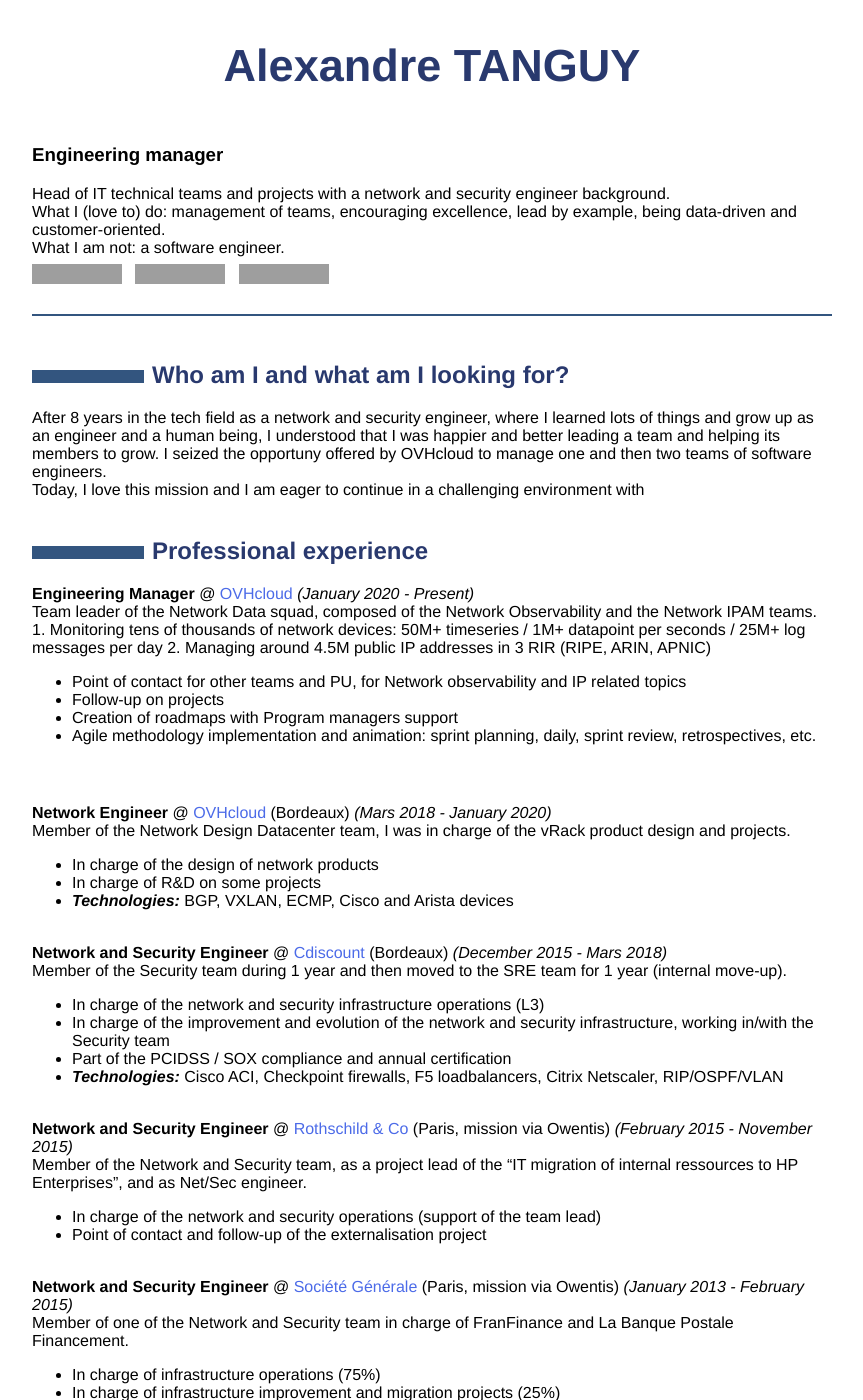
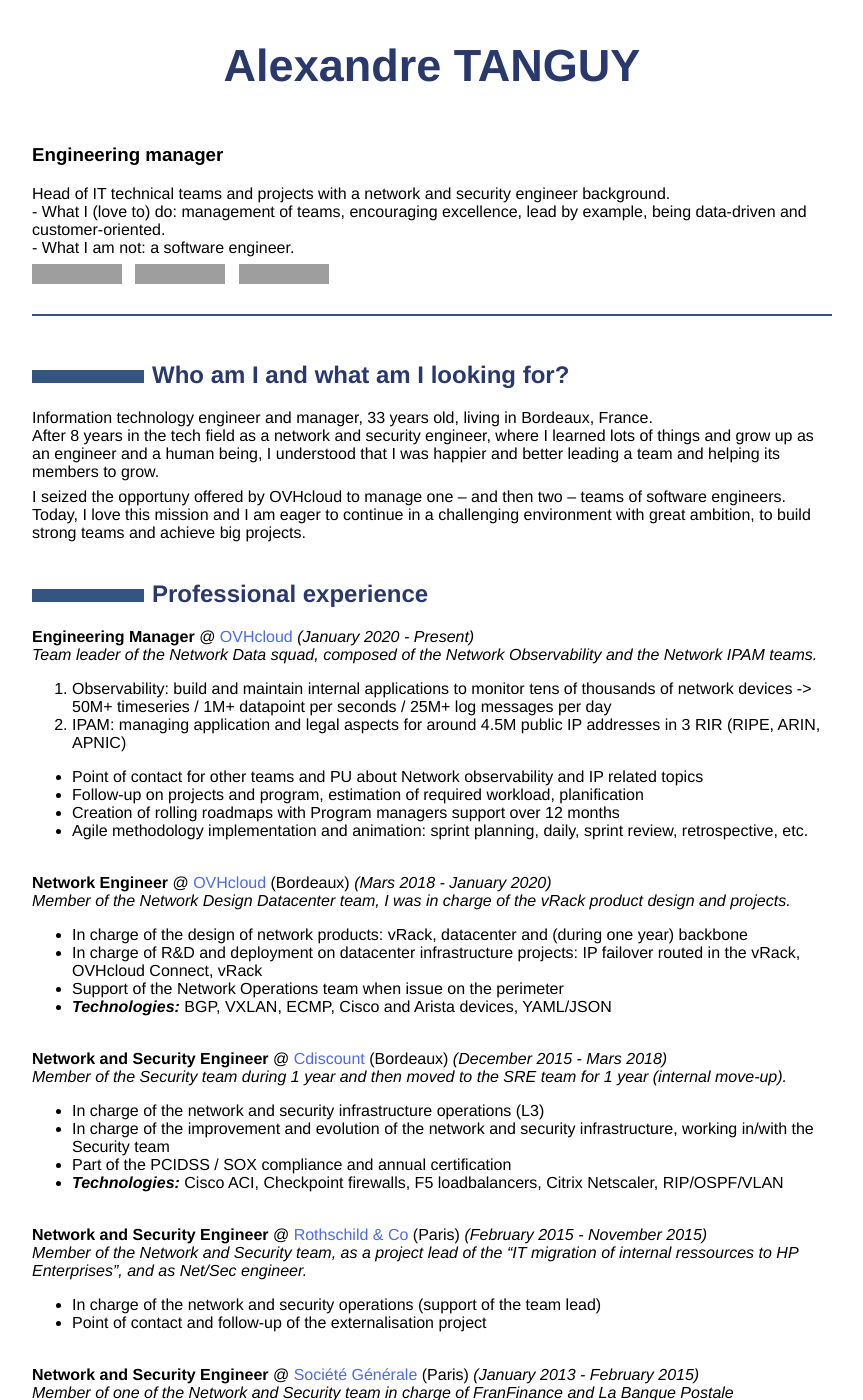
Before and after one commit to hikatanguy/cv, a Jekyll site: the page out/cv_alexandre_tanguy.html, which Jekyll copies as it is, in a window 1280 px wide and 1400 px high. Shown: the whole window, without its empty margins (208-1071 px from the left). Built offline with Jekyll 4.4.1, drawn with Linux system fonts in a browser that asks for light colours; some of the changed text lies outside the part shown; grey boxes are pictures that could not be loaded.

```diff
--- a/out/cv_alexandre_tanguy.html
+++ b/out/cv_alexandre_tanguy.html
@@ -17,63 +17,66 @@
 <h1 id="alexandre-tanguy">Alexandre TANGUY</h1>
 <p><br ></p>
 <h3 id="engineering-manager">Engineering manager</h3>
-<p>Head of IT technical teams and projects with a network and security engineer background.<br> What I (love to) do: management of teams, encouraging excellence, lead by example, being data-driven and customer-oriented.<br> What I am not: a software engineer.<br ></p>
+<p>Head of IT technical teams and projects with a network and security engineer background.<br> - What I (love to) do: management of teams, encouraging excellence, lead by example, being data-driven and customer-oriented.<br> - What I am not: a software engineer.<br ></p>
 <p><a href="https://github.com/hikatanguy/cv/raw/main/out/cv_alexandre_tanguy.pdf"><img src="https://img.shields.io/badge/PDF-267CB9?style=for-the-badge&amp;logo=docusign" /></a>   <a href="mailto:alexandre@tanguy.pro"><img src="https://img.shields.io/badge/Email-267CB9?style=for-the-badge&amp;logo=maildotru" /></a>   <a href="https://www.linkedin.com/in/alexandretanguy/"><img src="https://img.shields.io/badge/LinkedIn-267CB9?style=for-the-badge&amp;logo=linkedin" /></a> <br><br></p>
 <hr />
 <p><br></p>
 <h2 id="who-am-i-and-what-am-i-looking-for">Who am I and what am I looking for?</h2>
-<p>After 8 years in the tech field as a network and security engineer, where I learned lots of things and grow up as an engineer and a human being, I understood that I was happier and better leading a team and helping its members to grow. I seized the opportuny offered by OVHcloud to manage one and then two teams of software engineers.<br> Today, I love this mission and I am eager to continue in a challenging environment with <br><br></p>
+<p>Information technology engineer and manager, 33 years old, living in Bordeaux, France.<br> After 8 years in the tech field as a network and security engineer, where I learned lots of things and grow up as an engineer and a human being, I understood that I was happier and better leading a team and helping its members to grow.</p>
+<p>I seized the opportuny offered by OVHcloud to manage one – and then two – teams of software engineers.<br> Today, I love this mission and I am eager to continue in a challenging environment with great ambition, to build strong teams and achieve big projects. <br><br></p>
 <h2 id="professional-experience">Professional experience</h2>
-<p><strong>Engineering Manager</strong> @ <a href="https://www.ovhcloud.com">OVHcloud</a> <em>(January 2020 - Present)</em> <br> Team leader of the Network Data squad, composed of the Network Observability and the Network IPAM teams. 1. Monitoring tens of thousands of network devices: 50M+ timeseries / 1M+ datapoint per seconds / 25M+ log messages per day 2. Managing around 4.5M public IP addresses in 3 RIR (RIPE, ARIN, APNIC)</p>
+<p><strong>Engineering Manager</strong> @ <a href="https://www.ovhcloud.com">OVHcloud</a> <em>(January 2020 - Present)</em> <br> <em>Team leader of the Network Data squad, composed of the Network Observability and the Network IPAM teams.</em></p>
+<ol type="1">
+<li>Observability: build and maintain internal applications to monitor tens of thousands of network devices -&gt; 50M+ timeseries / 1M+ datapoint per seconds / 25M+ log messages per day</li>
+<li>IPAM: managing application and legal aspects for around 4.5M public IP addresses in 3 RIR (RIPE, ARIN, APNIC)</li>
+</ol>
 <ul>
-<li>Point of contact for other teams and PU, for Network observability and IP related topics</li>
-<li>Follow-up on projects</li>
-<li>Creation of roadmaps with Program managers support</li>
-<li>Agile methodology implementation and animation: sprint planning, daily, sprint review, retrospectives, etc.</li>
+<li>Point of contact for other teams and PU about Network observability and IP related topics</li>
+<li>Follow-up on projects and program, estimation of required workload, planification</li>
+<li>Creation of rolling roadmaps with Program managers support over 12 months</li>
+<li>Agile methodology implementation and animation: sprint planning, daily, sprint review, retrospective, etc. <br><br></li>
 </ul>
-<p><br><br></p>
-<p><strong>Network Engineer</strong> @ <a href="https://www.ovhcloud.com">OVHcloud</a> (Bordeaux) <em>(Mars 2018 - January 2020)</em> <br> Member of the Network Design Datacenter team, I was in charge of the vRack product design and projects.</p>
+<p><strong>Network Engineer</strong> @ <a href="https://www.ovhcloud.com">OVHcloud</a> (Bordeaux) <em>(Mars 2018 - January 2020)</em> <br> <em>Member of the Network Design Datacenter team, I was in charge of the vRack product design and projects.</em></p>
 <ul>
-<li>In charge of the design of network products</li>
-<li>In charge of R&amp;D on some projects</li>
-<li><strong><em>Technologies:</em></strong> BGP, VXLAN, ECMP, Cisco and Arista devices <br><br></li>
+<li>In charge of the design of network products: vRack, datacenter and (during one year) backbone</li>
+<li>In charge of R&amp;D and deployment on datacenter infrastructure projects: IP failover routed in the vRack, OVHcloud Connect, vRack</li>
+<li>Support of the Network Operations team when issue on the perimeter</li>
+<li><strong><em>Technologies:</em></strong> BGP, VXLAN, ECMP, Cisco and Arista devices, YAML/JSON <br><br></li>
 </ul>
-<p><strong>Network and Security Engineer</strong> @ <a href="https://www.cdiscount.com">Cdiscount</a> (Bordeaux) <em>(December 2015 - Mars 2018)</em> <br> Member of the Security team during 1 year and then moved to the SRE team for 1 year (internal move-up).</p>
+<p><strong>Network and Security Engineer</strong> @ <a href="https://www.cdiscount.com">Cdiscount</a> (Bordeaux) <em>(December 2015 - Mars 2018)</em> <br> <em>Member of the Security team during 1 year and then moved to the SRE team for 1 year (internal move-up).</em></p>
 <ul>
 <li>In charge of the network and security infrastructure operations (L3)</li>
 <li>In charge of the improvement and evolution of the network and security infrastructure, working in/with the Security team</li>
 <li>Part of the PCIDSS / SOX compliance and annual certification</li>
 <li><strong><em>Technologies:</em></strong> Cisco ACI, Checkpoint firewalls, F5 loadbalancers, Citrix Netscaler, RIP/OSPF/VLAN <br><br></li>
 </ul>
-<p><strong>Network and Security Engineer</strong> @ <a href="https://www.rothschildandco.com/">Rothschild &amp; Co</a> (Paris, mission via Owentis) <em>(February 2015 - November 2015)</em> <br> Member of the Network and Security team, as a project lead of the “IT migration of internal ressources to HP Enterprises”, and as Net/Sec engineer.</p>
+<p><strong>Network and Security Engineer</strong> @ <a href="https://www.rothschildandco.com/">Rothschild &amp; Co</a> (Paris) <em>(February 2015 - November 2015)</em> <br> <em>Member of the Network and Security team, as a project lead of the “IT migration of internal ressources to HP Enterprises”, and as Net/Sec engineer.</em></p>
 <ul>
 <li>In charge of the network and security operations (support of the team lead)</li>
 <li>Point of contact and follow-up of the externalisation project <br><br></li>
 </ul>
-<p><strong>Network and Security Engineer</strong> @ <a href="https://www.societegenerale.com">Société Générale</a> (Paris, mission via Owentis) <em>(January 2013 - February 2015)</em> <br> Member of one of the Network and Security team in charge of FranFinance and La Banque Postale Financement.</p>
+<p><strong>Network and Security Engineer</strong> @ <a href="https://www.societegenerale.com">Société Générale</a> (Paris) <em>(January 2013 - February 2015)</em> <br> <em>Member of one of the Network and Security team in charge of FranFinance and La Banque Postale Financement.</em></p>
 <ul>
 <li>In charge of infrastructure operations (75%)</li>
 <li>In charge of infrastructure improvement and migration projects (25%) <br><br></li>
 </ul>
-<p><strong>Network and Security Engineer</strong> @ <a href="https://www.credit-agricole.com/marques-et-metiers/toutes-nos-marques/credit-agricole-technologies-et-services">Crédit Agricole - CA Technologies &amp; Services</a> (Lyon, internship) <em>(July 2011 - November 2012)</em><br> Internship and then “contrat de professionnalisation”</p>
+<p><strong>Network and Security Engineer</strong> @ <a href="https://www.credit-agricole.com/marques-et-metiers/toutes-nos-marques/credit-agricole-technologies-et-services">Crédit Agricole - CA Technologies &amp; Services</a> (Lyon, internship) <em>(July 2011 - November 2012)</em><br> <em>Internship and then “contrat de professionnalisation”</em></p>
 <ul>
 <li>Assistant of the project lead of the “Migration X25” project</li>
 <li>Network L3 operations <br><br></li>
 </ul>
 <h2 id="education-and-languages">Education and languages</h2>
 <ul>
-<li><strong>January 2015</strong>: CCNA v2 certification (200-120). Result: 958/1000</li>
-<li><strong>2012</strong>: TOEIC 940/990</li>
-<li><strong>2007 - 2012</strong>: SUPINFO - Engineer in IT technologies (french Bac+5 Master II niveau 1)</li>
-<li><strong>June 2007</strong>: BAC S specialty mathematics (Baccalauréat Scientifique spécialité Mathématiques) <br><br></li>
+<li><em>January 2015</em>: CCNA v2 certification (200-120). Result: 958/1000</li>
+<li><em>2012</em>: <strong>TOEIC 940/990</strong></li>
+<li><em>2007 - 2012</em>: <strong>SUPINFO - Engineer in IT technologies</strong> (french Bac+5 Master II niveau 1)</li>
+<li><em>June 2007</em>: BAC S specialty mathematics (Baccalauréat Scientifique spécialité Mathématiques) <br><br></li>
 </ul>
 <h2 id="activities-and-interests">Activities and interests</h2>
 <ul>
-<li><strong>Hobbies</strong>: reading (a lot: sci-fi, fantasy, classical, history), photography, music listening (jazz and electronic)</li>
+<li><strong>Hobbies</strong>: reading (sci-fi, fantasy, classical, history), photography, music listening (jazz and electronic)</li>
 <li><strong>Sports</strong>: climbing/bouldering, running, cycling, hiking</li>
 <li><strong>Volunteering</strong>: member of the french Red-Cross (<a href="https://www.croix-rouge.fr">Croix-Rouge française</a>) from 2013 to 2015 as a rescuer (PSE2) and local director <br><br></li>
 </ul>
-<h2 id="volunteering">Volunteering</h2>
-<p>TBC</p>
 </body>
 </html>
```
Also changed, not shown: 2 other files.
